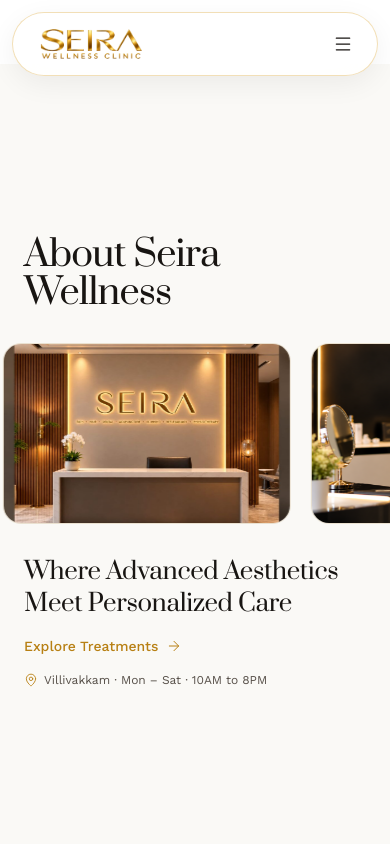
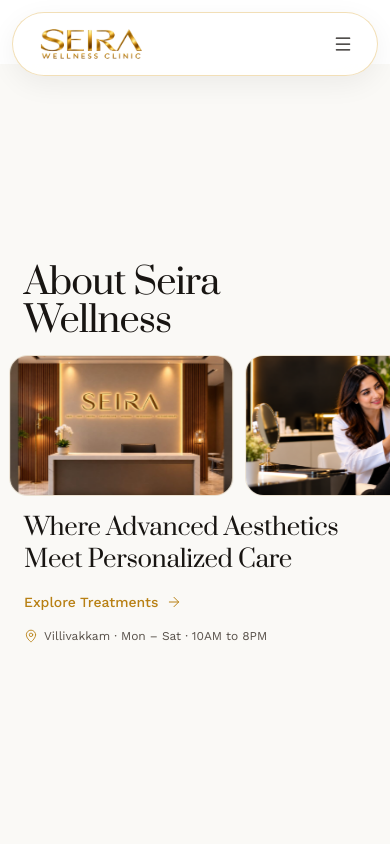
Before and after one commit to fusionxteams/seira, a React (Vite) app: page /about in a window 390 px wide. Shown: the top 844 px of the page. Built offline with nearby package versions, Linux system fonts and the light colour scheme.

Commit message:
fix: reduce About mobile filmstrip gap (130vh mobile, tighter spacing)

```diff
--- a/src/pages/AboutPage.tsx
+++ b/src/pages/AboutPage.tsx
@@ -63,9 +63,9 @@ export function AboutPage() {
       {/* 1. Sticky Scroll-Driven Horizontal Filmstrip Banner */}
       <section
         ref={stripRef}
-        className="relative h-[200vh] bg-[var(--color-cream-soft)]"
+        className="relative h-[130vh] bg-[var(--color-cream-soft)] md:h-[200vh]"
       >
-        <div className="sticky top-20 flex h-[calc(100vh-5rem)] flex-col justify-center overflow-x-clip py-6">
+        <div className="sticky top-16 flex h-[calc(100vh-4rem)] flex-col justify-center overflow-x-clip py-4 md:top-20 md:h-[calc(100vh-5rem)] md:py-6">
           <div className="mx-auto w-full max-w-7xl px-6 md:px-12">
             <motion.h1
               initial={{ opacity: 0, y: 12 }}
@@ -78,17 +78,17 @@ export function AboutPage() {
           </div>
 
           {/* Horizontal Filmstrip that stops flush with the right edge of the viewport */}
-          <div ref={viewportRef} className="mt-8 overflow-x-clip">
+          <div ref={viewportRef} className="mt-4 overflow-x-clip md:mt-8">
             <ImageViewer>
               <motion.div
                 ref={trackRef}
                 style={{ x: stripX }}
-                className="flex w-max gap-5 px-6 will-change-transform md:px-12"
+                className="flex w-max gap-3 px-6 will-change-transform md:gap-5 md:px-12"
               >
                 {FILMSTRIP_IMAGES.map((img) => (
                   <div
                     key={img.src}
-                    className="w-72 shrink-0 overflow-hidden rounded-2xl border border-[var(--color-border)] bg-white sm:w-80 md:w-[420px]"
+                    className="w-56 shrink-0 overflow-hidden rounded-2xl border border-[var(--color-border)] bg-white sm:w-72 md:w-[420px]"
                   >
                     <img
                       src={img.src}
@@ -102,7 +102,7 @@ export function AboutPage() {
           </div>
 
           {/* Subtitle & Details Below */}
-          <div className="mx-auto mt-8 w-full max-w-7xl px-6 md:px-12">
+          <div className="mx-auto mt-4 w-full max-w-7xl px-6 md:mt-8 md:px-12">
             <div className="grid grid-cols-1 items-center gap-4 md:grid-cols-12">
               <h2 className="text-2xl text-[var(--color-ink)] md:col-span-7 md:text-3xl">
                 {ABOUT_CONTENT.headline}
```
